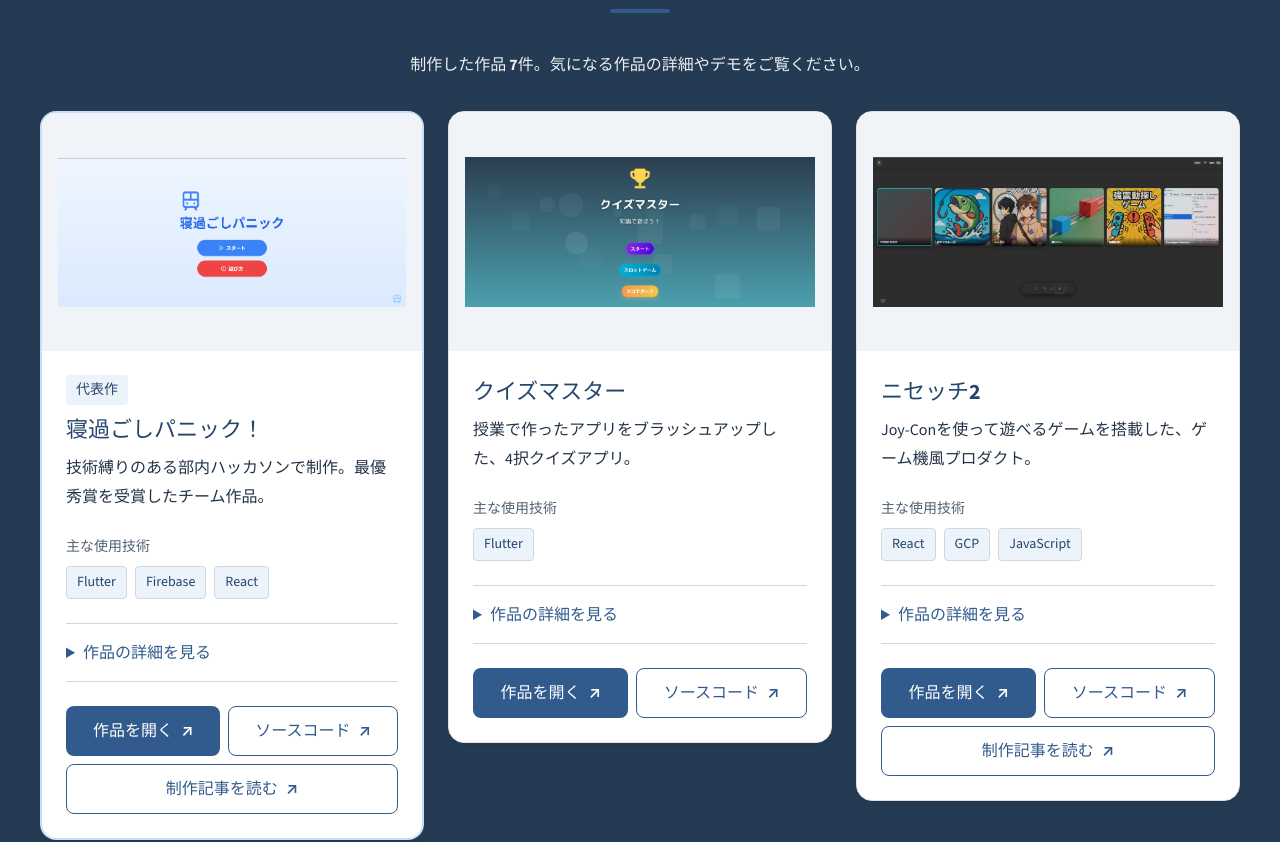
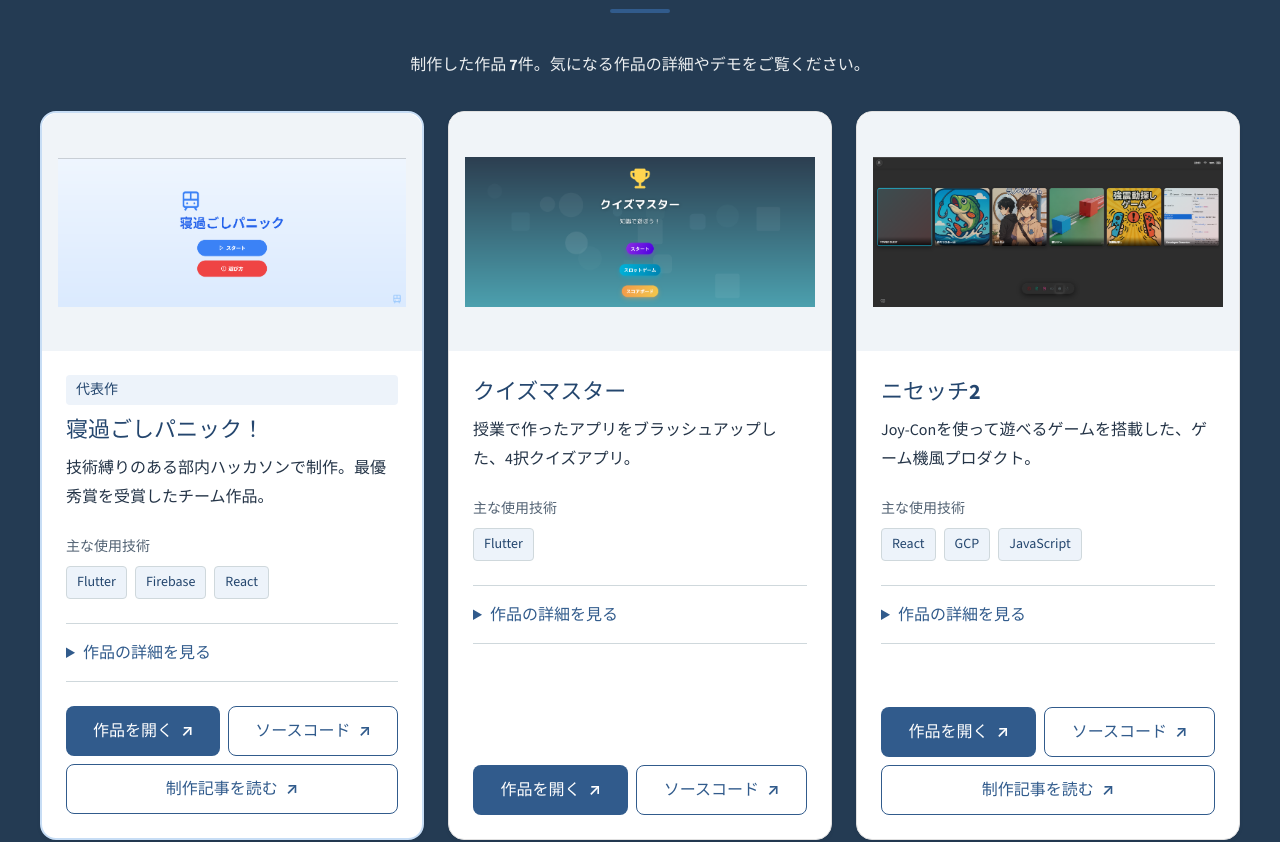
Before and after one commit to AliceWonerfulWorld/portfolio, a React (Vite) app: page / in a window 1280 px wide. Shown: the part 3958-4800 px from the top of the page. Built offline with nearby package versions, Linux system fonts and the light colour scheme.

Commit message:
style: 作品カードの高さと外部リンクの位置を揃える

```diff
--- a/src/components/sections/Projects.css
+++ b/src/components/sections/Projects.css
@@ -13,7 +13,7 @@
 .projects-grid {
   display: grid;
   grid-template-columns: repeat(3, minmax(0, 1fr));
-  align-items: start;
+  align-items: stretch;
   gap: var(--spacing-lg);
   max-width: 1200px;
   padding: 0;
@@ -33,6 +33,12 @@
 
 .project-tile-featured {
   border: 2px solid var(--accent-color-2);
+}
+
+.project-tile article {
+  display: flex;
+  flex-direction: column;
+  height: 100%;
 }
 
 .project-tile-media {
@@ -57,6 +63,9 @@
 }
 
 .project-tile-content {
+  display: flex;
+  flex-direction: column;
+  flex: 1;
   padding: var(--spacing-lg);
 }
 
@@ -139,7 +148,8 @@
   display: flex;
   flex-wrap: wrap;
   gap: var(--spacing-sm);
-  margin-top: var(--spacing-lg);
+  margin-top: auto;
+  padding-top: var(--spacing-lg);
 }
 
 .project-tile-links .ui-button {
```
